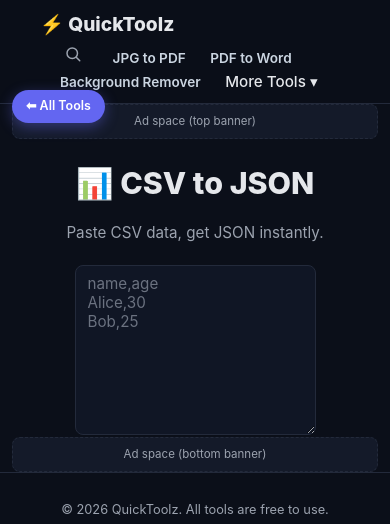
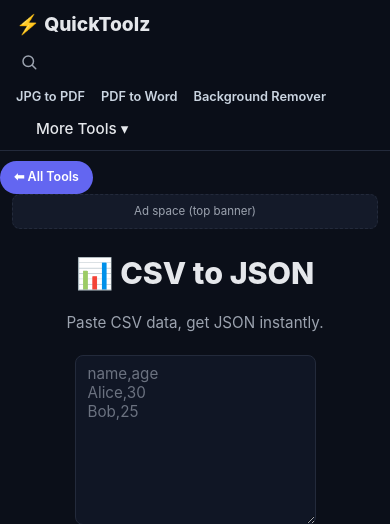
Before and after one commit to contactquicktoolz-source/quicktoolz, a Flask app: page /csv-to-json in a window 390 px wide. Shown: the top 524 px of the page. Run offline with Flask 3, Linux system fonts and the light colour scheme; some libraries are stand-ins or nearby versions.

Commit message:
Fix mobile navbar layout

```diff
--- a/static/style.css
+++ b/static/style.css
@@ -777,4 +777,40 @@ footer {
         width: 200px;
         left: -30px;
     }
+    .navbar {
+        flex-direction: column;
+        align-items: flex-start;
+        padding: 10px 16px;
+    }
+
+    .logo {
+        margin-bottom: 8px;
+    }
+
+    .navbar nav {
+        display: flex;
+        flex-wrap: wrap;
+        align-items: center;
+        gap: 10px 16px;
+        width: 100%;
+    }
+
+    .navbar nav a {
+        margin-left: 0;
+        font-size: 0.8rem;
+    }
+
+    .nav-search {
+        margin-left: 0;
+        order: -1;
+        width: 100%;
+    }
+
+    .back-to-tools-btn {
+        top: auto;
+        position: static;
+        display: inline-flex;
+        margin: 10px 0 0;
+        box-shadow: none;
+    }
 }
```
